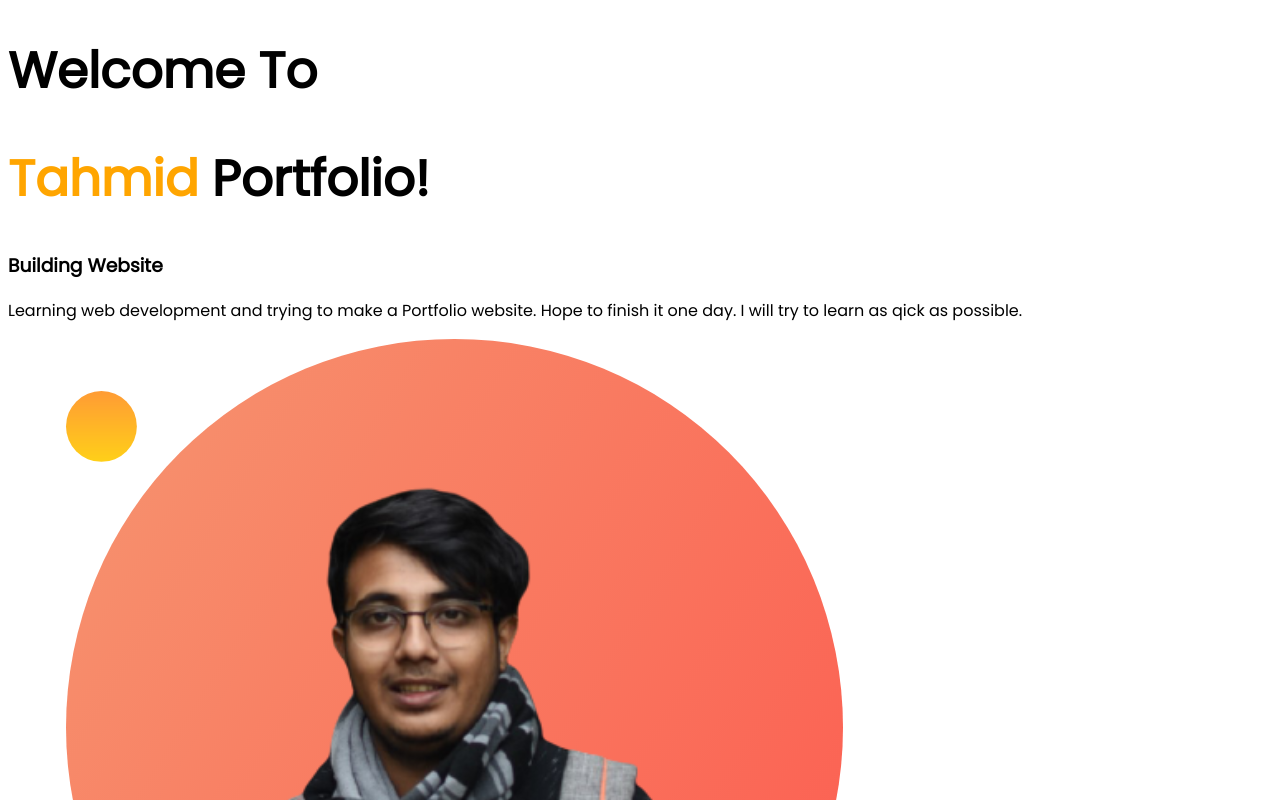
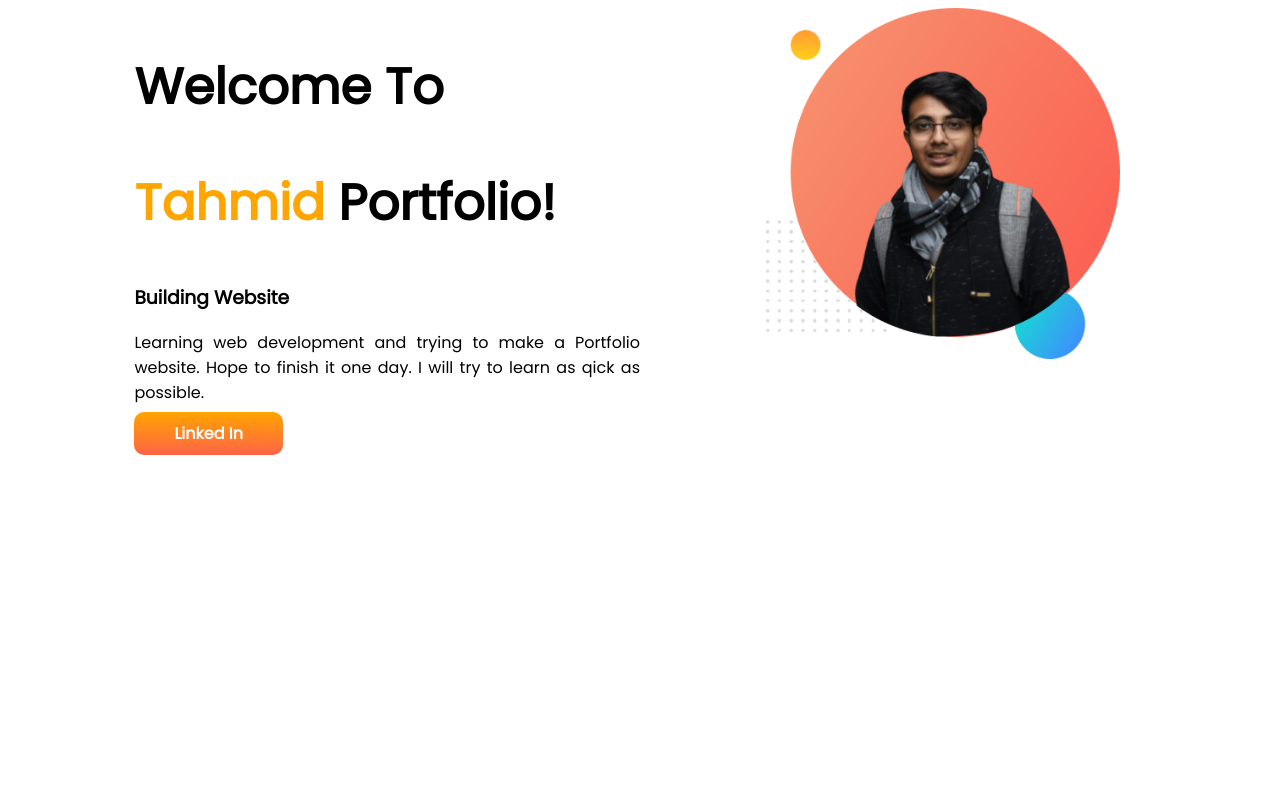
Before and after one commit to Tahmidd/my-portfolio, a plain HTML site: page index.html in a window 1280 px wide. Shown: the top 800 px of the page. Drawn offline with Linux system fonts and the light colour scheme.

Commit message:
link button

```diff
--- a/index.html
+++ b/index.html
@@ -1,5 +1,6 @@
 <!DOCTYPE html>
 <html lang="en">
+
 <head>
     <meta charset="UTF-8">
     <meta http-equiv="X-UA-Compatible" content="IE=edge">
@@ -11,11 +12,23 @@
     <link rel="stylesheet" href="style.css">
 
 </head>
+
 <body>
-    <h1>Welcome To</h1>
-    <h1><span class="name">Tahmid</span> Portfolio!</h1>
-    <h3>Building Website</h3>
-    <p>Learning web development and trying to make a Portfolio website. Hope to finish it one day. I will try to learn as qick as possible.</p>
-    <img src="images/tahmid-bd.png" alt="">
+    <section>
+        <div class="half-width">
+            <h1>Welcome To</h1>
+            <h1><span class="name">Tahmid</span> Portfolio!</h1>
+            <h3>Building Website</h3>
+            <p> Learning web development and trying to make a Portfolio website. Hope to finish it one day. I will try
+                to
+                learn as qick as possible.</p>
+            <a class="link-button" target="blank" href="https://www.linkedin.com/in/tahmid-ratul-306805173/">Linked
+                In</a>
+        </div>
+        <div class="half-width">
+            <img src="images/tahmid-bd.png" alt="">
+        </div>
+    </section>
 </body>
+
 </html>
--- a/style.css
+++ b/style.css
@@ -10,3 +10,21 @@ h1{
 p{
     text-align: justify;
 }
+section{
+    display: flex;
+}
+.half-width{
+    width: 50%;
+    padding-left: 10%;
+}
+.half-width img{
+    width: 70%;
+}
+.link-button{
+    text-decoration: none;
+    background-image: linear-gradient(orange, tomato);
+    padding: 10px 40px;
+    border-radius: 10px;
+    color: white;
+    font-weight: 700;
+}
```
